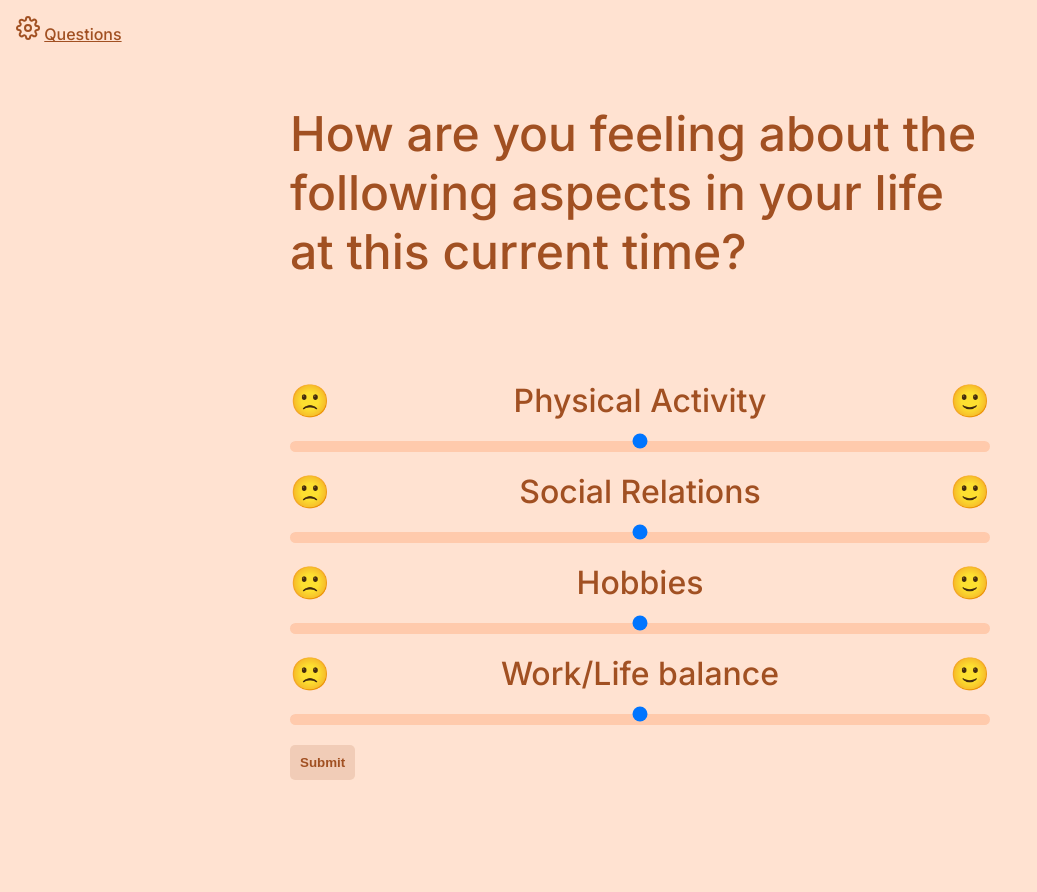
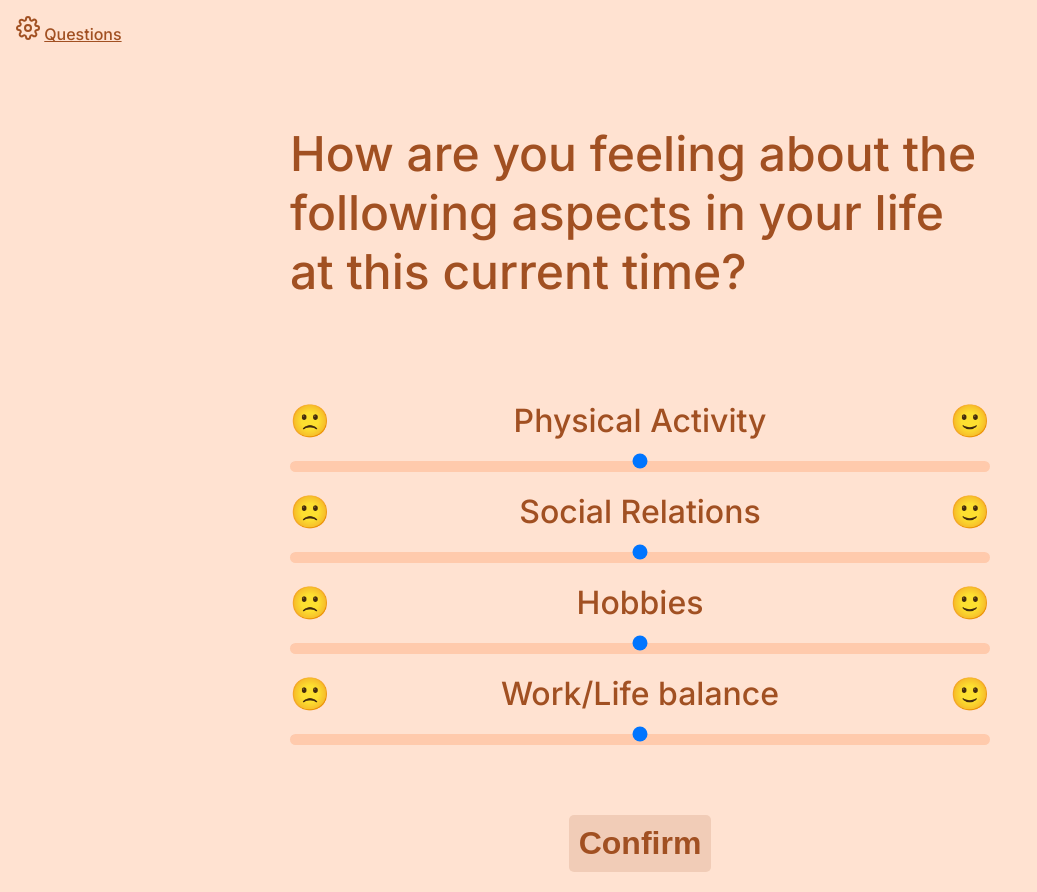
Before and after one commit to funnicus/junction-2022-bonsai-app, a SvelteKit app in the folder client/: page /questionnaire in a window 1280 px wide. Shown: the whole page, without its empty margins (0-1037 px from the left). Before the commit the page ends 800 px from the top, so only its background shows below. Built offline with nearby package versions, Linux system fonts and the light colour scheme.

Commit message:
styled questionnaire

```diff
--- a/client/package.json
+++ b/client/package.json
@@ -6,6 +6,7 @@
 		"dev": "vite dev",
 		"build": "vite build",
 		"preview": "vite preview",
+		"start": "node build/index.js",
 		"check": "svelte-kit sync && svelte-check --tsconfig ./tsconfig.json",
 		"check:watch": "svelte-kit sync && svelte-check --tsconfig ./tsconfig.json --watch",
 		"lint": "prettier --plugin-search-dir . --check . && eslint .",
--- a/client/src/lib/components/Button.svelte
+++ b/client/src/lib/components/Button.svelte
@@ -1,9 +1,10 @@
 <script lang="ts">
-  export let text: string;
   export let type: string | undefined;
+  export let style = "";
+  export let onClick: (event: Event) => void | Promise<void> | undefined;
 </script>
 
-<button type={type} class="button"> <b>{text}</b> </button>
+<button style={style} type={type} on:click={onClick} class="button"> <b><slot></slot></b> </button>
 
 <style>
   .button {
@@ -17,7 +18,7 @@
     transition: 0.3s;
   }
 
-  button:hover {
+  .button:hover {
     cursor: pointer;
     background: rgba(161, 80, 34, .15);
     transform: scale(1.15);
--- a/client/src/routes/questionnaire/+page.svelte
+++ b/client/src/routes/questionnaire/+page.svelte
@@ -1,6 +1,7 @@
 <script>
 	import Button from "$lib/components/Button.svelte";
-import QuestionSlider from "$lib/components/QuestionSlider.svelte";
+  import { goto } from "$app/navigation";
+  import QuestionSlider from "$lib/components/QuestionSlider.svelte";
 
 </script>
 
@@ -9,7 +10,7 @@ import QuestionSlider from "$lib/components/QuestionSlider.svelte";
     How are you feeling about the following aspects in your life at this current time?
   </p>
 
-  <form action="">
+  <form class="questions-form">
     <QuestionSlider label={"Physical Activity"} />
 
     <QuestionSlider label={"Social Relations"} />
@@ -18,16 +19,27 @@ import QuestionSlider from "$lib/components/QuestionSlider.svelte";
 
     <QuestionSlider label={"Work/Life balance"} />
 
-    <Button type={"submit"} text={"Submit"} />
+    <Button style={"font-size: 2em; margin-top: 50px;"} type={"submit"} onClick={(event) => {
+      event.preventDefault()
+      goto("/")
+    }} >
+      Confirm
+    </Button>
   </form>
 
 
 </div>
 
-<style>
+<style lang="scss">
   .questions {
     max-width: 700px;
     margin: auto;
+    padding: 20px;
+  }
+
+  .questions-form {
+    display: flex;
+    flex-direction: column;
   }
 
   .input-label {
```
